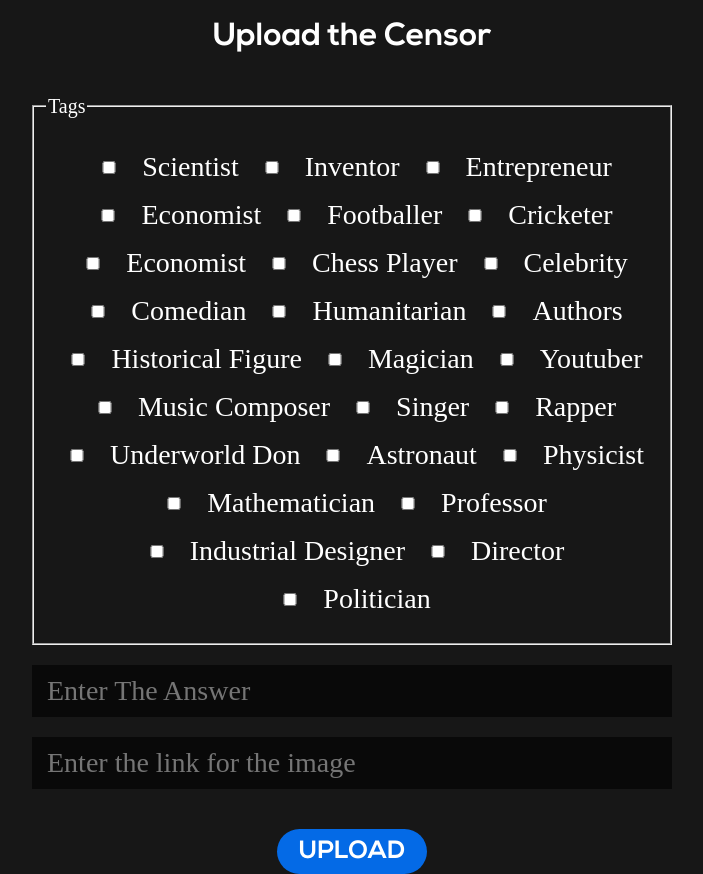
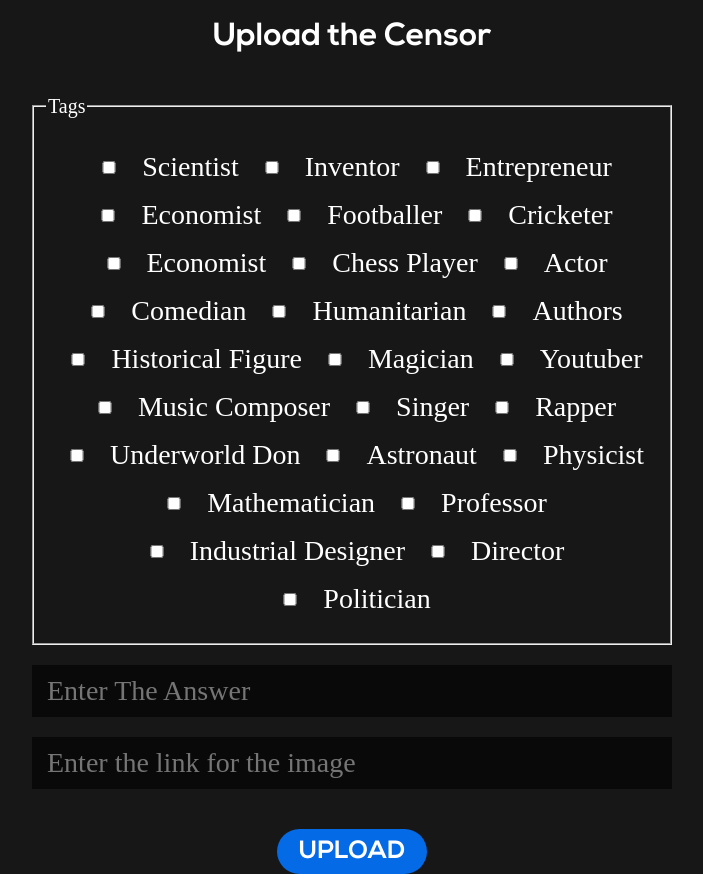
Before and after one commit to ShobhanKarthick/censored, a React (Create React App) app in the folder client/: page /upload in a window 1280 px wide. Shown: the whole page, without its empty margins (288-991 px from the left). Built offline with nearby package versions, Linux system fonts and the light colour scheme; a web font is replaced by a local one.

Commit message:
correct tag

```diff
--- a/client/src/Components/Upload.js
+++ b/client/src/Components/Upload.js
@@ -59,7 +59,7 @@ function Upload() {
     document.getElementById("Cricketer").checked = false
     document.getElementById("Basketballer").checked = false
     document.getElementById("ChessPlayer ").checked = false
-    document.getElementById("Celebrity").checked = false
+    document.getElementById("Actor").checked = false
     document.getElementById("Humanitarian").checked = false
     document.getElementById("Authors").checked = false
     document.getElementById("HistoricalFigure").checked = false
@@ -95,7 +95,7 @@ function Upload() {
         <div><input id="Cricketer" className='upload-tag-input' type='checkbox' value="Cricketer" onChange={clueHandler} /><label className="upload-input-label" for="Cricketer">Cricketer</label></div>
         <div><input id="Basketballer" className='upload-tag-input' type='checkbox' value="Economist" onChange={clueHandler} /><label className="upload-input-label" for="Economist">Economist</label></div>
         <div><input id="ChessPlayer" className='upload-tag-input' type='checkbox' value="Chess Player" onChange={clueHandler} /><label className="upload-input-label" for="ChessPlayer">Chess Player</label></div>
-        <div><input id="Celebrity" className='upload-tag-input' type='checkbox' value="Celebrity" onChange={clueHandler} /><label className="upload-input-label" for="Celebrity">Celebrity</label></div>
+        <div><input id="Actor" className='upload-tag-input' type='checkbox' value="Actor" onChange={clueHandler} /><label className="upload-input-label" for="Actor">Actor</label></div>
         <div><input id="Comedian" className='upload-tag-input' type='checkbox' value="Comedian" onChange={clueHandler} /><label className="upload-input-label" for="Comedian">Comedian</label></div>
         <div><input id="Humanitarian" className='upload-tag-input' type='checkbox' value="Humanitarian" onChange={clueHandler} /><label className="upload-input-label" for="Humanitarian">Humanitarian</label></div>
         <div><input id="Authors" className='upload-tag-input' type='checkbox' value="Authors" onChange={clueHandler} /><label className="upload-input-label" for="Authors">Authors</label></div>
```
